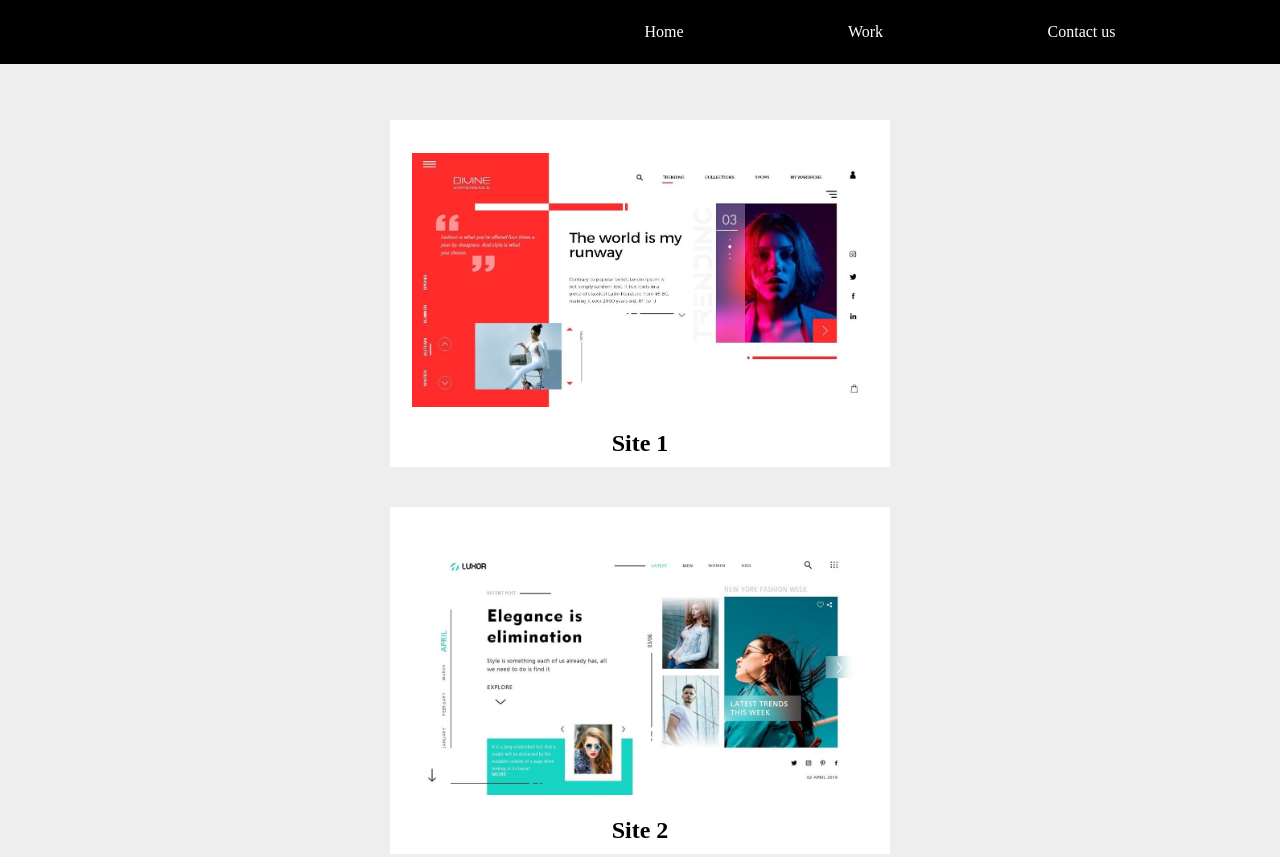
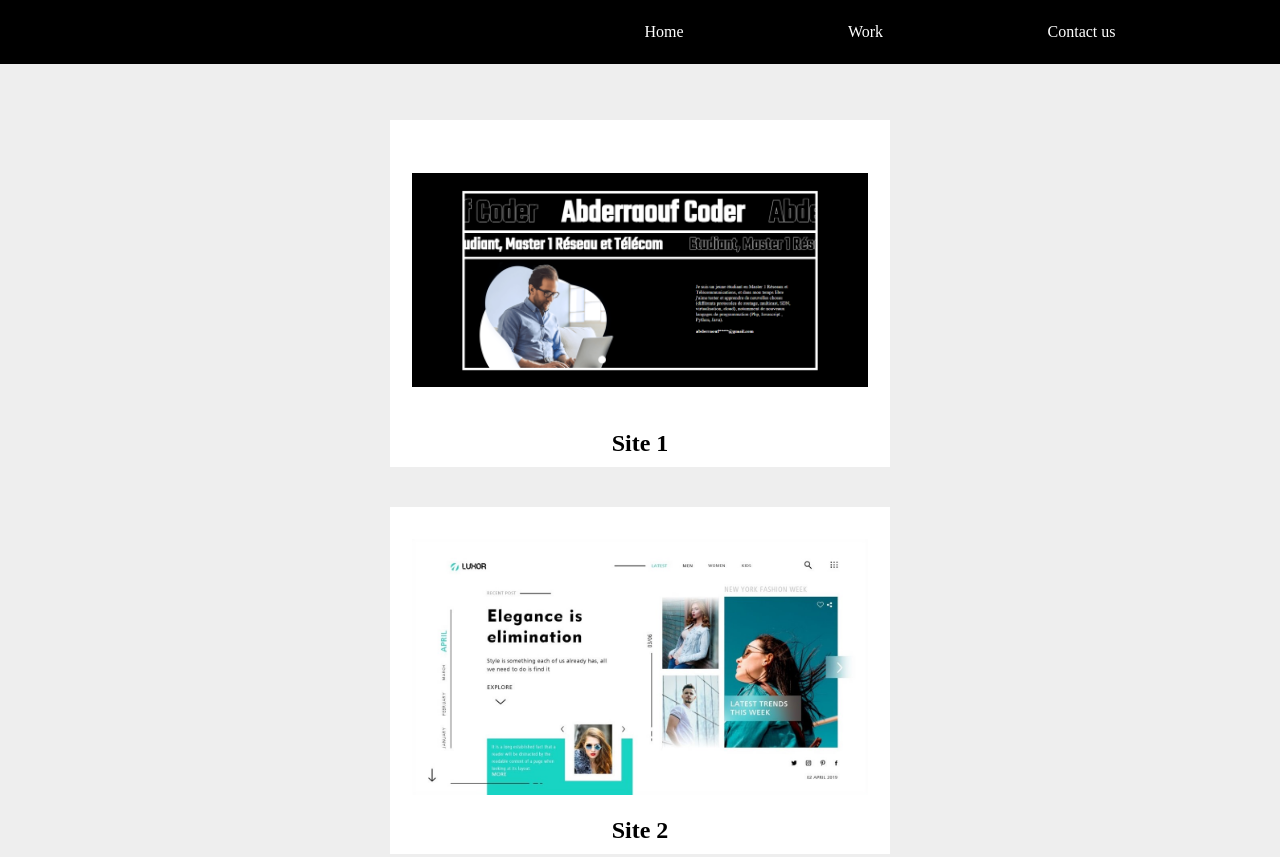
Before and after one commit to AbderraoufZ/portfolio, a plain HTML site: page works.html in a window 1280 px wide. Shown: the top 857 px of the page. Drawn offline with Linux system fonts and the light colour scheme.

Commit message:
Update works.html

```diff
--- a/works.html
+++ b/works.html
@@ -22,7 +22,7 @@
     <div class="contentWorks">
         <div class="worksPresentation">
             <div class="work">
-                <div class="imageSite"><a href="" target="_blank"><img src="./resource/img/site1.jpg" alt=""></a></div>
+                <div class="imageSite"><a href="https://abderraoufz.github.io/Presentation/" target="_blank"><img src="./resource/img/presentation.png" alt=""></a></div>
                 <div class="title"><h2>Site 1</h2></div>
             </div>
             <div class="work">
```
